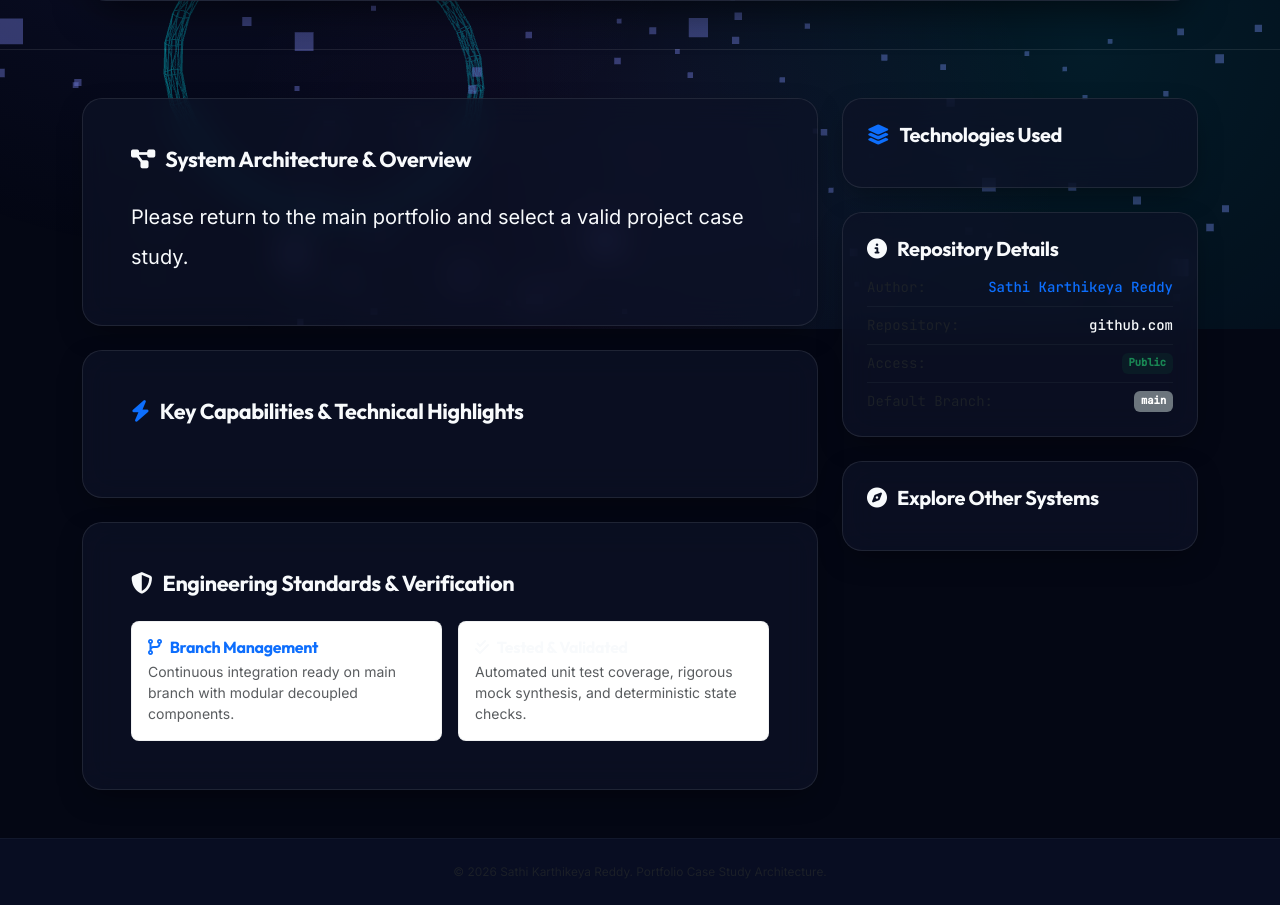
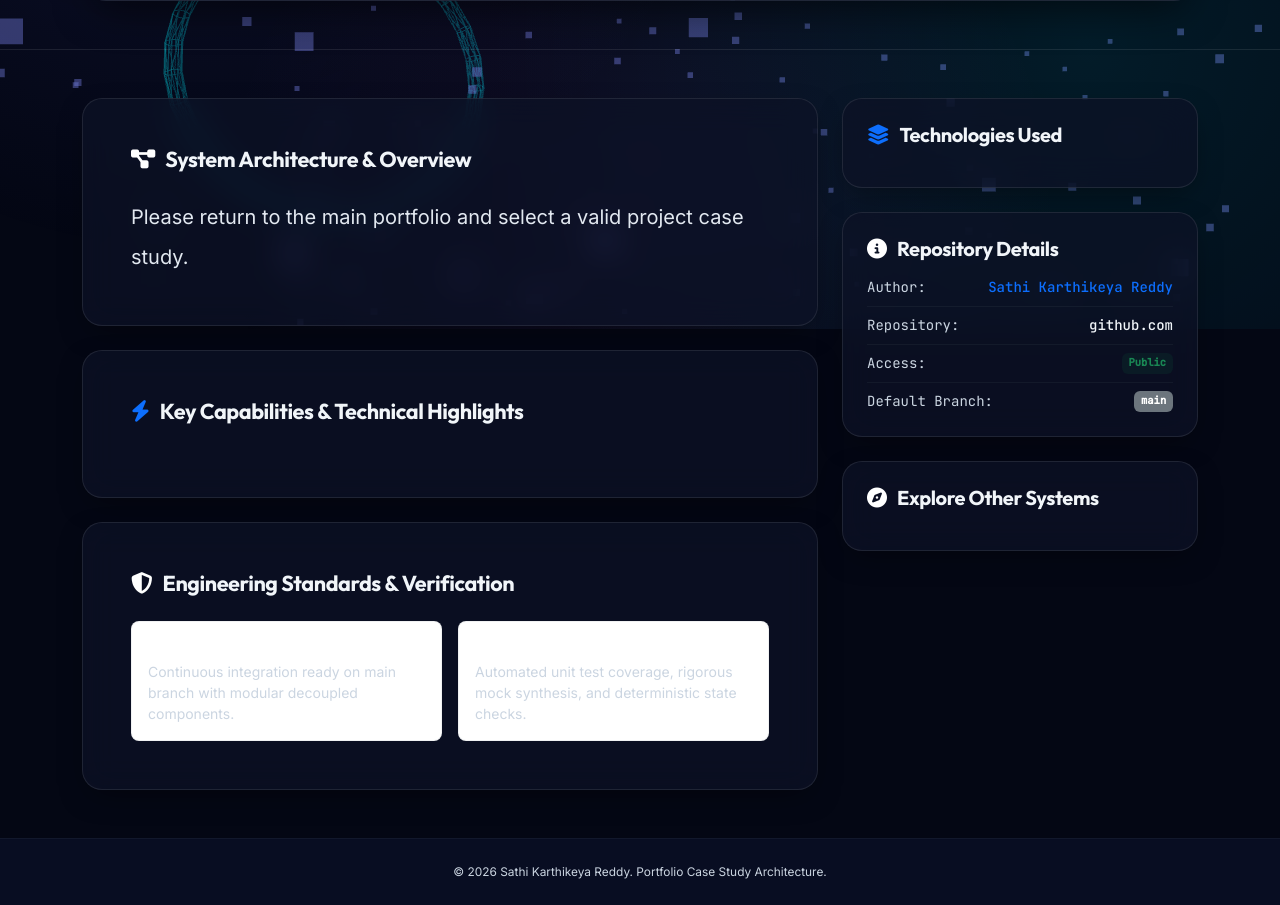
Before and after one commit to SathiKarthikeyaReddy/about-me, a plain HTML site: page project-details.html in a window 1280 px wide. Shown: the part 471-1376 px from the top of the page. Drawn offline with nearby package versions, Linux system fonts and the light colour scheme; animation ran at ten frames a second.

Commit message:
fix(theme): enhance dark theme typography contrast and visibility, override Bootstrap black font fallbacks

```diff
--- a/project-details.css
+++ b/project-details.css
@@ -43,11 +43,24 @@ body[data-theme="dark"] {
     --bg-secondary: var(--bg-dark-secondary);
     --surface-color: var(--surface-dark);
     --surface-hover: var(--surface-dark-hover);
-    --text-color: var(--text-dark);
-    --text-muted: var(--text-muted-dark);
+    --text-color: #ffffff;
+    --text-muted: #cbd5e1;
     --border-color: var(--border-dark);
     --border-glow: var(--border-dark-glow);
     --shine: var(--glass-shine);
+
+    /* Bootstrap 5 Overrides */
+    --bs-body-color: #f8fafc;
+    --bs-body-bg: #040714;
+    --bs-card-color: #f8fafc;
+    --bs-card-bg: rgba(12, 18, 38, 0.75);
+    --bs-heading-color: #ffffff;
+    --bs-secondary-color: #cbd5e1;
+    --bs-tertiary-color: #94a3b8;
+    --bs-emphasis-color: #ffffff;
+    --bs-link-color: #38bdf8;
+    --bs-link-hover-color: #7dd3fc;
+    color: #f8fafc !important;
 }
 
 body[data-theme="light"] {
@@ -60,6 +73,43 @@ body[data-theme="light"] {
     --border-color: var(--border-light);
     --border-glow: var(--border-light-glow);
     --shine: var(--glass-shine-light);
+
+    --bs-body-color: #0f172a;
+    --bs-body-bg: #f8fafc;
+    --bs-card-color: #0f172a;
+    --bs-card-bg: rgba(255, 255, 255, 0.85);
+    --bs-heading-color: #0f172a;
+    --bs-secondary-color: #475569;
+    --bs-tertiary-color: #64748b;
+    --bs-emphasis-color: #0f172a;
+    color: #0f172a !important;
+}
+
+/* Explicit high-visibility rules for case study elements in dark theme */
+body[data-theme="dark"] .glass-panel,
+body[data-theme="dark"] .hero-glass-card {
+    color: #f8fafc !important;
+}
+
+body[data-theme="dark"] p,
+body[data-theme="dark"] li,
+body[data-theme="dark"] span,
+body[data-theme="dark"] .text-secondary-custom {
+    color: #f1f5f9;
+}
+
+body[data-theme="dark"] .text-muted,
+body[data-theme="dark"] .text-muted-custom {
+    color: #cbd5e1 !important;
+}
+
+body[data-theme="dark"] h1,
+body[data-theme="dark"] h2,
+body[data-theme="dark"] h3,
+body[data-theme="dark"] h4,
+body[data-theme="dark"] h5,
+body[data-theme="dark"] h6 {
+    color: #ffffff !important;
 }
 
 *, *::before, *::after {
--- a/style.css
+++ b/style.css
@@ -47,12 +47,25 @@ body[data-theme="dark"] {
     --bg-secondary: var(--bg-dark-secondary);
     --surface-color: var(--surface-dark);
     --surface-hover: var(--surface-dark-hover);
-    --text-color: var(--text-dark);
-    --text-muted: var(--text-muted-dark);
+    --text-color: #ffffff;
+    --text-muted: #cbd5e1;
     --border-color: var(--border-dark);
     --border-glow: var(--border-dark-glow);
     --glass-shine: var(--glass-highlight);
     --shadow: var(--card-shadow);
+
+    /* Bootstrap 5 Theme Overrides to prevent dark text inheritance */
+    --bs-body-color: #f8fafc;
+    --bs-body-bg: #040714;
+    --bs-card-color: #f8fafc;
+    --bs-card-bg: rgba(12, 18, 38, 0.72);
+    --bs-heading-color: #ffffff;
+    --bs-secondary-color: #cbd5e1;
+    --bs-tertiary-color: #94a3b8;
+    --bs-emphasis-color: #ffffff;
+    --bs-link-color: #38bdf8;
+    --bs-link-hover-color: #7dd3fc;
+    color: #f8fafc !important;
 }
 
 body[data-theme="light"] {
@@ -66,6 +79,71 @@ body[data-theme="light"] {
     --border-glow: var(--border-light-glow);
     --glass-shine: var(--glass-highlight-light);
     --shadow: var(--card-shadow-light);
+
+    --bs-body-color: #0f172a;
+    --bs-body-bg: #f8fafc;
+    --bs-card-color: #0f172a;
+    --bs-card-bg: rgba(255, 255, 255, 0.82);
+    --bs-heading-color: #0f172a;
+    --bs-secondary-color: #475569;
+    --bs-tertiary-color: #64748b;
+    --bs-emphasis-color: #0f172a;
+    color: #0f172a !important;
+}
+
+/* Universal Typography & High-Visibility Rules */
+body[data-theme="dark"] .card,
+body[data-theme="dark"] .glass-card,
+body[data-theme="dark"] .glass-panel {
+    background-color: var(--surface-color) !important;
+    color: #f8fafc !important;
+    border-color: var(--border-color) !important;
+}
+
+body[data-theme="dark"] .card p,
+body[data-theme="dark"] .card li,
+body[data-theme="dark"] .card span,
+body[data-theme="dark"] .lead,
+body[data-theme="dark"] p,
+body[data-theme="dark"] li {
+    color: #f1f5f9;
+}
+
+body[data-theme="dark"] h1,
+body[data-theme="dark"] h2,
+body[data-theme="dark"] h3,
+body[data-theme="dark"] h4,
+body[data-theme="dark"] h5,
+body[data-theme="dark"] h6 {
+    color: #ffffff !important;
+}
+
+/* Explicit high-visibility override for muted text classes in dark theme */
+body[data-theme="dark"] .text-muted,
+body[data-theme="dark"] .text-muted-custom {
+    color: #cbd5e1 !important; /* Bright crisp slate-300, 100% visible against dark backgrounds */
+}
+
+body[data-theme="dark"] .text-secondary-custom {
+    color: #e2e8f0 !important; /* Slate-200 */
+}
+
+body[data-theme="dark"] .project-card-desc {
+    color: #cbd5e1 !important;
+}
+
+body[data-theme="dark"] .tech-pill {
+    color: #e2e8f0 !important;
+    background: rgba(255, 255, 255, 0.08) !important;
+    border-color: rgba(255, 255, 255, 0.15) !important;
+}
+
+body[data-theme="dark"] .competency-card {
+    color: #f8fafc !important;
+}
+
+body[data-theme="dark"] .cert-item {
+    color: #f8fafc !important;
 }
 
 /* Base Document */
@@ -267,13 +345,20 @@ body[data-theme="light"] .custom-navbar {
     box-shadow: 0 0 20px rgba(16, 185, 129, 0.15);
 }
 
-.status-badge .pulse-dot {
-    width: 7px;
-    height: 7px;
+.status-badge .pulse-dot, .status-dot {
+    width: 8px;
+    height: 8px;
     border-radius: 50%;
     background: #10b981;
-    box-shadow: 0 0 8px #10b981;
+    box-shadow: 0 0 10px #10b981;
+    display: inline-block;
     animation: pulse-ring 2s infinite ease-in-out;
+}
+
+.bg-surface-blur {
+    background: var(--surface-color);
+    backdrop-filter: blur(12px);
+    -webkit-backdrop-filter: blur(12px);
 }
 
 @keyframes pulse-ring {
@@ -281,18 +366,20 @@ body[data-theme="light"] .custom-navbar {
     50% { transform: scale(1.4); opacity: 0.6; }
 }
 
-.hero-name {
-    font-size: clamp(2.8rem, 6vw, 4.8rem);
+.hero-name, .hero-name-interactive {
+    font-size: clamp(2.6rem, 5.5vw, 4.5rem);
     font-weight: 800;
-    line-height: 1.1;
+    line-height: 1.15;
     margin-bottom: 1.25rem;
-    background: linear-gradient(135deg, #ffffff 20%, #cbd5e1 50%, #6366f1 80%, #00f2fe 100%);
+    background: linear-gradient(135deg, #ffffff 20%, #e2e8f0 50%, #818cf8 80%, #38bdf8 100%);
     -webkit-background-clip: text;
     -webkit-text-fill-color: transparent;
-    text-shadow: 0 0 40px rgba(99, 102, 241, 0.2);
+    text-shadow: 0 0 40px rgba(99, 102, 241, 0.3);
+    display: inline-block;
 }
 
-body[data-theme="light"] .hero-name {
+body[data-theme="light"] .hero-name,
+body[data-theme="light"] .hero-name-interactive {
     background: linear-gradient(135deg, #0f172a 30%, #4338ca 70%, #0284c7 100%);
     -webkit-background-clip: text;
     -webkit-text-fill-color: transparent;
```
